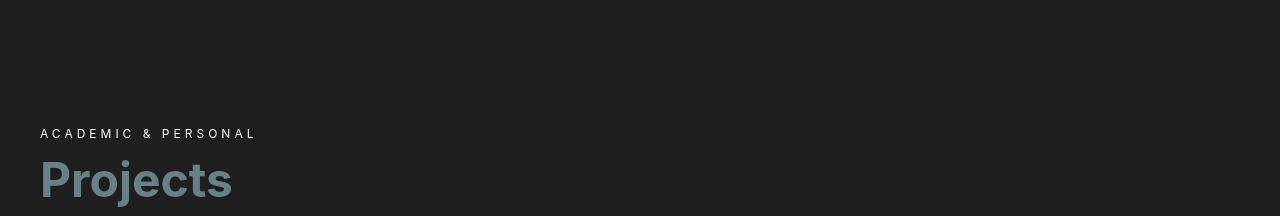
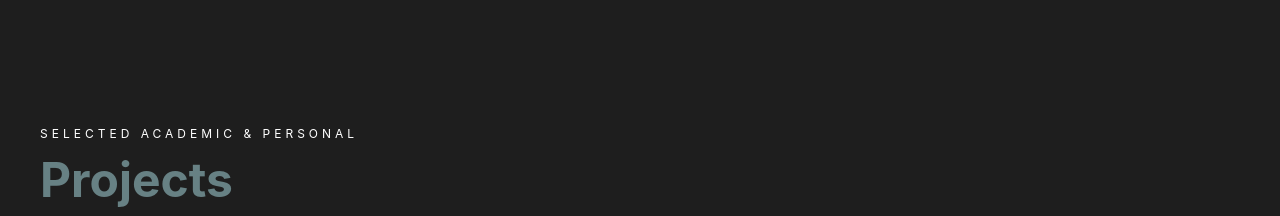
Before and after one commit to vitorlurici/portfolio, a React (Vite) app: page / in a window 1280 px wide. Shown: the part 800-1016 px from the top of the page. Built offline with nearby package versions, Linux system fonts and the light colour scheme.

Commit message:
projects-update

```diff
--- a/src/App.tsx
+++ b/src/App.tsx
@@ -128,7 +128,7 @@ function App() {
           }`}
         >
           <div className="title">
-            <span>ACADEMIC & PERSONAL</span>
+            <span>SELECTED ACADEMIC & PERSONAL</span>
             <h1>Projects</h1>
           </div>
           <div className="grid">
```
